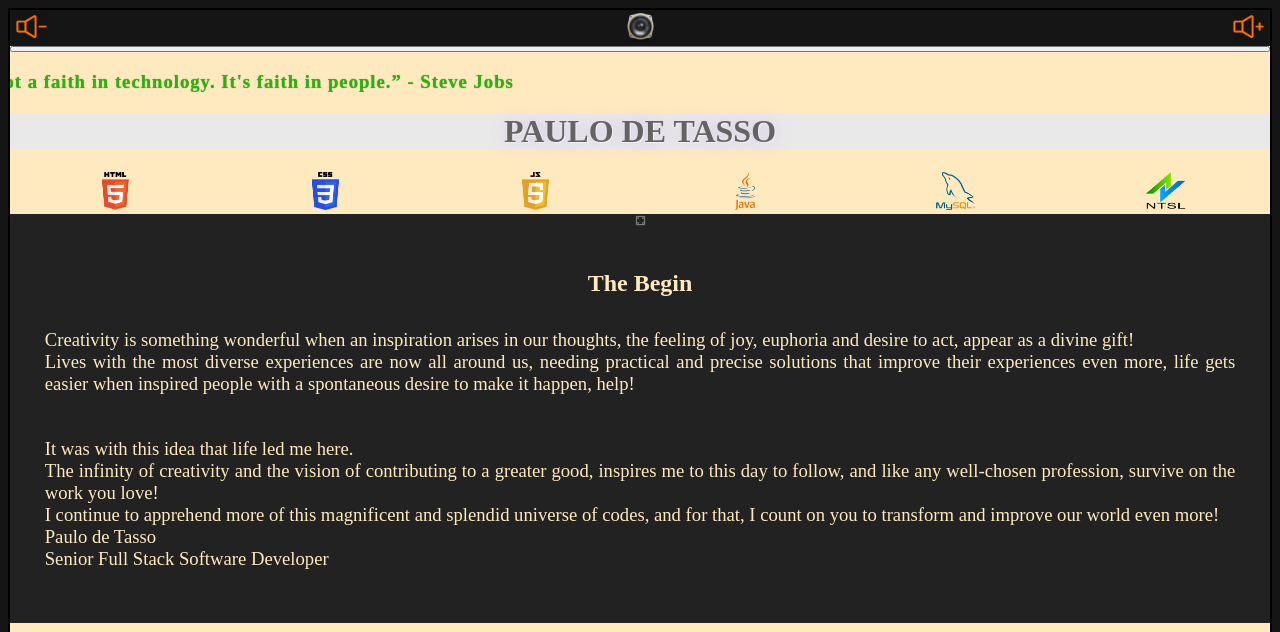
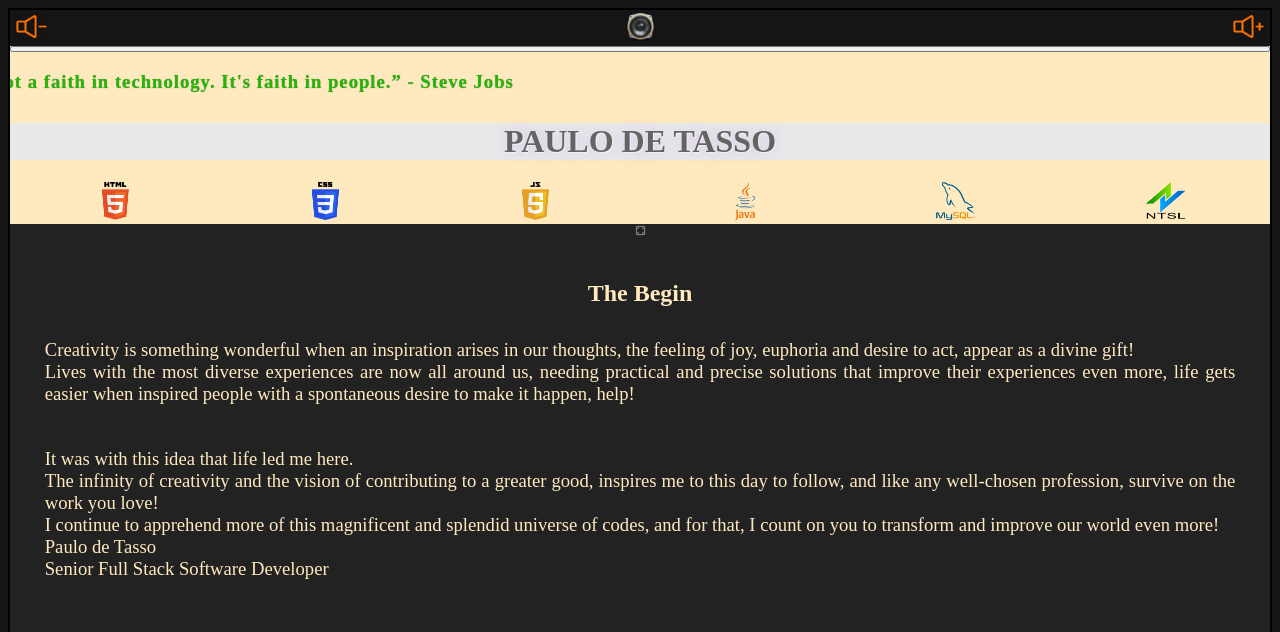
Before and after one commit to PauloDeTasso/projetos, a PHP site: page /docs/Home.html in a window 1280 px wide. Shown: the top 632 px of the page. Run offline with PHP 8.4, Linux system fonts and the light colour scheme.

Commit message:
27-12-2021 - 1745

```diff
--- a/estilos/estilo_home.css
+++ b/estilos/estilo_home.css
@@ -307,10 +307,11 @@ footer
 
 .quadro
 {
-  height: 40px;
-  overflow: hidden;
-  font-size: 18px;
+  height: 50px;
+ /* overflow: hidden;*/
+  font-size: 14px;
   text-overflow: clip;
+  overflow-x: hidden;
 }
 
 #titulo
```
